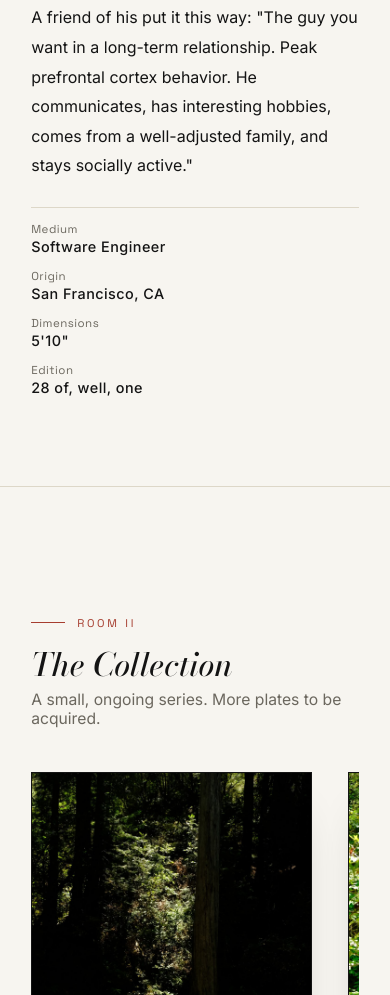
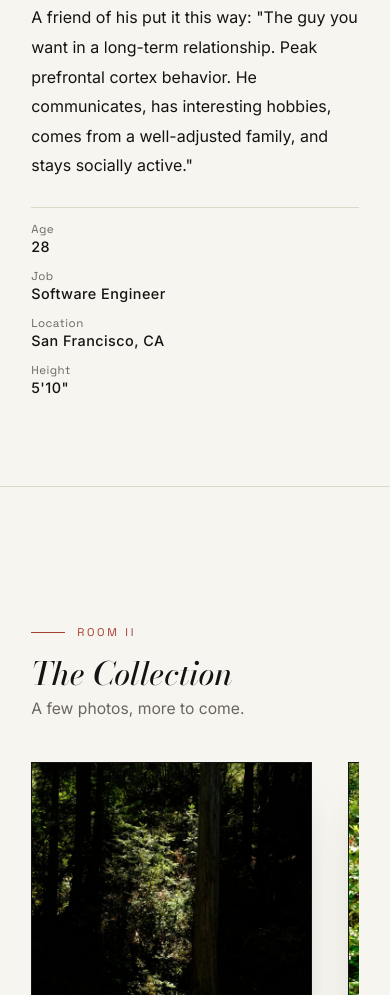
Before and after one commit to umich2021/dateMyFriend, a plain HTML site: page datemyfriend/victor/index.html in a window 390 px wide. Shown: the part 1701-2696 px from the top of the page. Drawn offline with nearby package versions, Linux system fonts and the light colour scheme.

Commit message:
Replace confusing museum-analogy labels with plain language
Room content was reading as clever instead of clear: Medium/Origin/
Dimensions/Edition on the About plaque, "Studies in Contrast" for the
flags room, "The Sitter's Brief" with "Terms of Acquisition"/"Condition
Report" for ideal type + values, "Correspondence" and "Visitor's Book"
for friends/FAQ and contact. Renamed all of it to say what it actually
is (About / Green Flags & Red Flags / Ideal Type & Values / Friends &
FAQ / Contact), dropped the "Edition: 28 of, well, one" joke for a
plain Age field, and added an explicit "Green flag"/"Red flag" text tag
per item since the green accent color was too dark to read as green.

Also adds Victor's real phone number to Contact, per his request.

```diff
--- a/datemyfriend/victor/assets/style.css
+++ b/datemyfriend/victor/assets/style.css
@@ -6,7 +6,7 @@
   --ink:#141414;
   --ink-soft:#6b675e;
   --accent:#a63d2f;
-  --green:#4f6b4a;
+  --green:#1e9e4a;
   --line:#ddd7c8;
   --serif:'Bodoni Moda', serif;
   --label:'Space Grotesk', sans-serif;
@@ -120,7 +120,7 @@ a{ color:inherit; }
 .plaque div{ font-family:var(--label); font-size:.72rem; letter-spacing:.04em; color:var(--ink-soft); }
 .plaque strong{ display:block; color:var(--ink); font-weight:500; font-size:.9rem; font-family:var(--sans); margin-top:2px; }
 
-/* ---------------- Room I: Self-Portrait ---------------- */
+/* ---------------- Room I: About ---------------- */
 .portrait-grid{ display:grid; grid-template-columns:1fr 1.2fr; gap:64px; align-items:start; }
 @media (max-width:820px){ .portrait-grid{ grid-template-columns:1fr; } }
 .portrait-plate{
@@ -175,7 +175,7 @@ a{ color:inherit; }
   color:var(--ink-soft); margin-top:10px;
 }
 
-/* ---------------- Room III: Studies in Contrast (flags) ---------------- */
+/* ---------------- Room III: Green Flags & Red Flags ---------------- */
 .study-list{ columns:2; column-gap:60px; }
 @media (max-width:760px){ .study-list{ columns:1; } }
 .study{
@@ -185,11 +185,17 @@ a{ color:inherit; }
 .study .num{
   font-family:var(--serif); font-style:italic; color:var(--ink-soft); font-size:.95rem; flex:none; width:30px;
 }
-.study.green{ border-left:2px solid var(--green); padding-left:14px; }
-.study.red{ border-left:2px solid var(--accent); padding-left:14px; }
+.study.green{ border-left:3px solid var(--green); padding-left:14px; }
+.study.red{ border-left:3px solid var(--accent); padding-left:14px; }
 .study p{ font-size:.95rem; line-height:1.5; }
+.flag-tag{
+  display:inline-block; font-family:var(--label); font-size:.68rem; font-weight:700;
+  letter-spacing:.06em; text-transform:uppercase; margin-bottom:5px;
+}
+.flag-tag.green{ color:var(--green); }
+.flag-tag.red{ color:var(--accent); }
 
-/* ---------------- Room IV: The Sitter's Brief ---------------- */
+/* ---------------- Room IV: Ideal Type & Values ---------------- */
 .brief-quote{
   font-family:var(--serif); font-style:italic; font-size:clamp(1.3rem,2.6vw,1.9rem);
   line-height:1.5; max-width:46ch; color:var(--ink); margin-bottom:22px;
@@ -208,7 +214,7 @@ a{ color:inherit; }
 .brief-line{ padding:12px 0; border-top:1px solid var(--line); font-size:.92rem; line-height:1.55; }
 .brief-line strong{ display:block; font-family:var(--label); font-size:.68rem; letter-spacing:.06em; text-transform:uppercase; color:var(--ink-soft); margin-bottom:4px; font-weight:500; }
 
-/* ---------------- Room V: Correspondence ---------------- */
+/* ---------------- Room V: Friends & FAQ ---------------- */
 .postcards{ display:grid; grid-template-columns:repeat(auto-fit,minmax(240px,1fr)); gap:30px; margin-bottom:50px; }
 .postcard{
   border:1px solid var(--ink); padding:22px; background:var(--bg);
@@ -221,7 +227,7 @@ a{ color:inherit; }
 .guide-item .q{ font-family:var(--sans); font-weight:600; font-size:.92rem; margin-bottom:6px; }
 .guide-item .a{ color:var(--ink-soft); font-size:.9rem; line-height:1.6; }
 
-/* ---------------- Room VI: Visitor's Book ---------------- */
+/* ---------------- Room VI: Contact ---------------- */
 #room-visitors{ align-items:flex-start; }
 .ledger{ max-width:520px; }
 .ledger-line{
--- a/datemyfriend/victor/data/victor-data.js
+++ b/datemyfriend/victor/data/victor-data.js
@@ -136,11 +136,8 @@
     ],
 
     contact: {
-      // No email/phone yet, Victor hasn't sent real contact info. Message
-      // first with a social link instead, so he knows who's reaching out
-      // before any contact info goes up.
       note: "Message first, with a link to your socials, so Victor knows who he's talking to.",
-      phone: "",
+      phone: "(732) 299-5373",
       email: "",
       // Empty by default and gated behind visibility.schedulingEnabled,
       // see note there for why self-serve booking is off by default.
--- a/datemyfriend/victor/index.html
+++ b/datemyfriend/victor/index.html
@@ -40,11 +40,11 @@
 
   const rooms = [{ id: "room-entrance", label: "Entrance" }];
 
-  // ---- Room: Self-Portrait (about) ----
+  // ---- Room: About ----
   if (vis.isVisible("about")) {
     rooms.push({
       id: "room-self-portrait",
-      label: "Self-Portrait",
+      label: "About",
       body: `
         <div class="portrait-grid">
           <div>
@@ -53,10 +53,10 @@
           <div class="portrait-text">
             ${d.aboutEssay.map(p => `<p>${p}</p>`).join("")}
             <div class="plaque">
-              <div>Medium<strong>${d.basics.job}</strong></div>
-              <div>Origin<strong>${d.basics.location}</strong></div>
-              <div>Dimensions<strong>${d.basics.height}</strong></div>
-              <div>Edition<strong>${d.basics.age} of, well, one</strong></div>
+              <div>Age<strong>${d.basics.age}</strong></div>
+              <div>Job<strong>${d.basics.job}</strong></div>
+              <div>Location<strong>${d.basics.location}</strong></div>
+              <div>Height<strong>${d.basics.height}</strong></div>
             </div>
           </div>
         </div>
@@ -69,7 +69,7 @@
     rooms.push({
       id: "room-collection",
       label: "The Collection",
-      sub: "A small, ongoing series. More plates to be acquired.",
+      sub: "A few photos, more to come.",
       body: `
         <div class="filmstrip-wrap">
           <div class="filmstrip">
@@ -88,25 +88,28 @@
     });
   }
 
-  // ---- Room: Studies in Contrast (flags, mixed) ----
+  // ---- Room: Green Flags & Red Flags ----
   if (vis.isVisible("flags") && d.flags.length) {
     rooms.push({
       id: "room-studies",
-      label: "Studies in Contrast",
-      sub: "Observations, unsorted: the good and the questionable, together.",
+      label: "Green Flags & Red Flags",
+      sub: "Green is the genuinely good stuff. Red is more of a fun quirk than an actual warning.",
       body: `
         <div class="study-list">
           ${d.flags.map((f, i) => `
             <div class="study ${f.type}">
               <span class="num">${romanize(i + 1)}</span>
-              <p>${f.text}</p>
+              <div>
+                <span class="flag-tag ${f.type}">${f.type === "green" ? "Green flag" : "Red flag"}</span>
+                <p>${f.text}</p>
+              </div>
             </div>`).join("")}
         </div>
       `,
     });
   }
 
-  // ---- Room: The Sitter's Brief (ideal type + values) ----
+  // ---- Room: Ideal Type & Values ----
   if (vis.isVisible("idealType") || vis.isVisible("values")) {
     let brief = "";
     if (vis.isVisible("idealType")) {
@@ -119,7 +122,7 @@
     if (vis.isVisible("idealType")) {
       cols += `
         <div class="brief-block">
-          <h3>Terms of Acquisition</h3>
+          <h3>What He's Looking For</h3>
           <div class="brief-line"><strong>Looking for</strong>${d.idealType.relationshipType}</div>
           <div class="brief-line"><strong>Love language</strong>${d.idealType.loveLanguage}</div>
           ${d.idealType.dealbreakers.map(x => `<div class="brief-line"><strong>Dealbreaker</strong>${x}</div>`).join("")}
@@ -128,19 +131,19 @@
     if (vis.isVisible("values")) {
       cols += `
         <div class="brief-block">
-          <h3>Condition Report</h3>
+          <h3>His Values</h3>
           ${d.values.map(v => `<div class="brief-line"><strong>${v.label}</strong>${v.text}</div>`).join("")}
         </div>`;
     }
     rooms.push({
       id: "room-brief",
-      label: "The Sitter's Brief",
-      sub: "Curatorial notes on what he's hoping to find.",
+      label: "Ideal Type & Values",
+      sub: "What he's looking for in someone, and where he stands.",
       body: `${brief}<div class="brief-cols">${cols}</div>`,
     });
   }
 
-  // ---- Room: Correspondence (friends + faq) ----
+  // ---- Room: Friends & FAQ ----
   if ((vis.isVisible("friends") && d.friendReviews.length) || (vis.isVisible("faq") && d.faq.length)) {
     let body = "";
     if (vis.isVisible("friends") && d.friendReviews.length) {
@@ -159,13 +162,13 @@
     }
     rooms.push({
       id: "room-correspondence",
-      label: "Correspondence",
-      sub: "Letters received, and questions answered before they're asked.",
+      label: "Friends & FAQ",
+      sub: "What his friends say about him, and answers to what you're probably wondering.",
       body,
     });
   }
 
-  // ---- Room: Visitor's Book (contact, always shown) ----
+  // ---- Room: Contact (always shown) ----
   const ledgerRows = [
     d.contact.email ? `<div class="ledger-line"><span>Email</span><span>${d.contact.email}</span></div>` : "",
     d.contact.phone ? `<div class="ledger-line"><span>Phone</span><span>${d.contact.phone}</span></div>` : "",
@@ -175,8 +178,8 @@
   ].join("");
   rooms.push({
     id: "room-visitors",
-    label: "Visitor's Book",
-    sub: "Please sign in before you go.",
+    label: "Contact",
+    sub: "How to reach him.",
     body: `
       ${ledgerRows ? `<div class="ledger">${ledgerRows}</div>` : ""}
       <p class="ledger-note"><strong>${d.contact.note}</strong></p>
```
